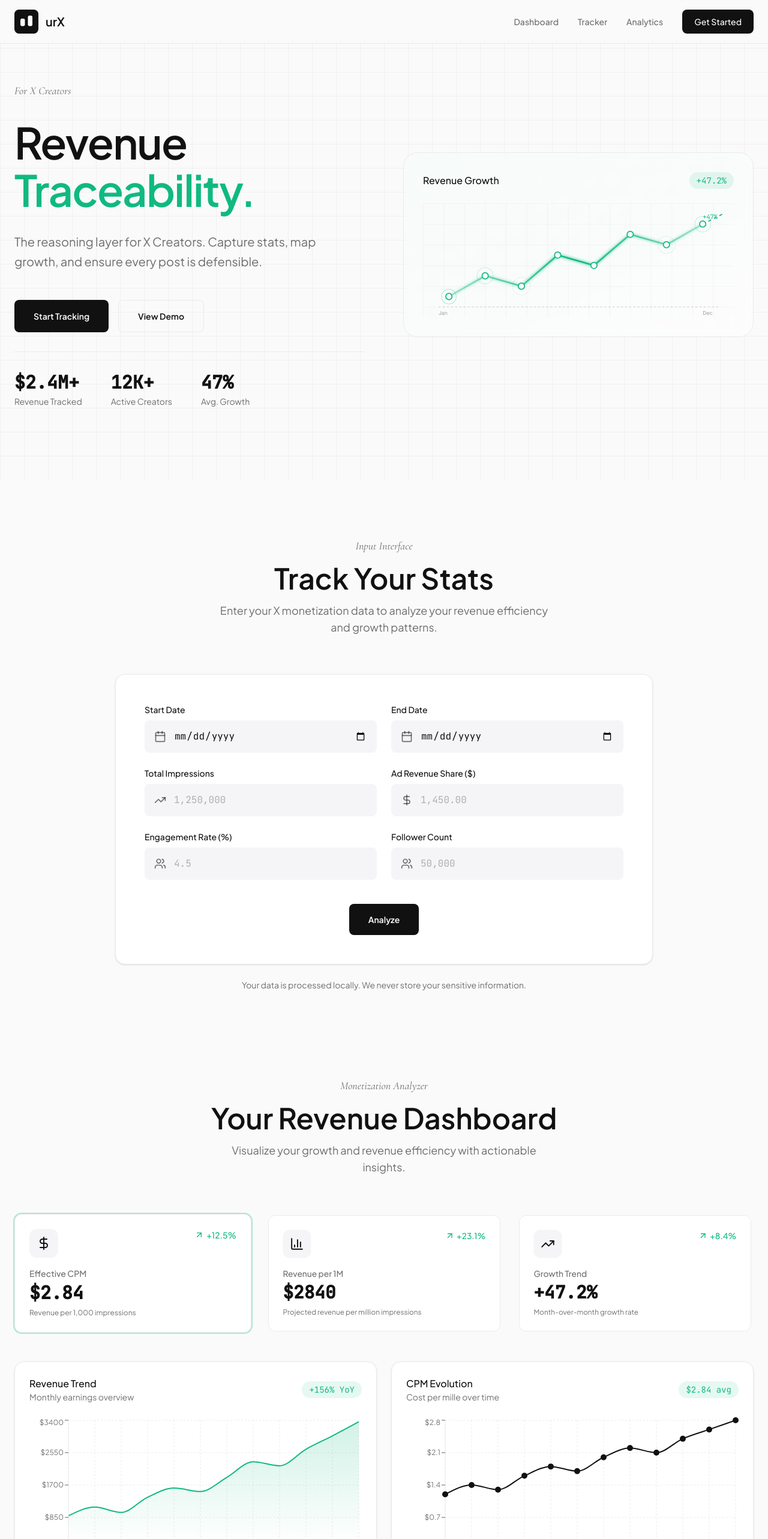
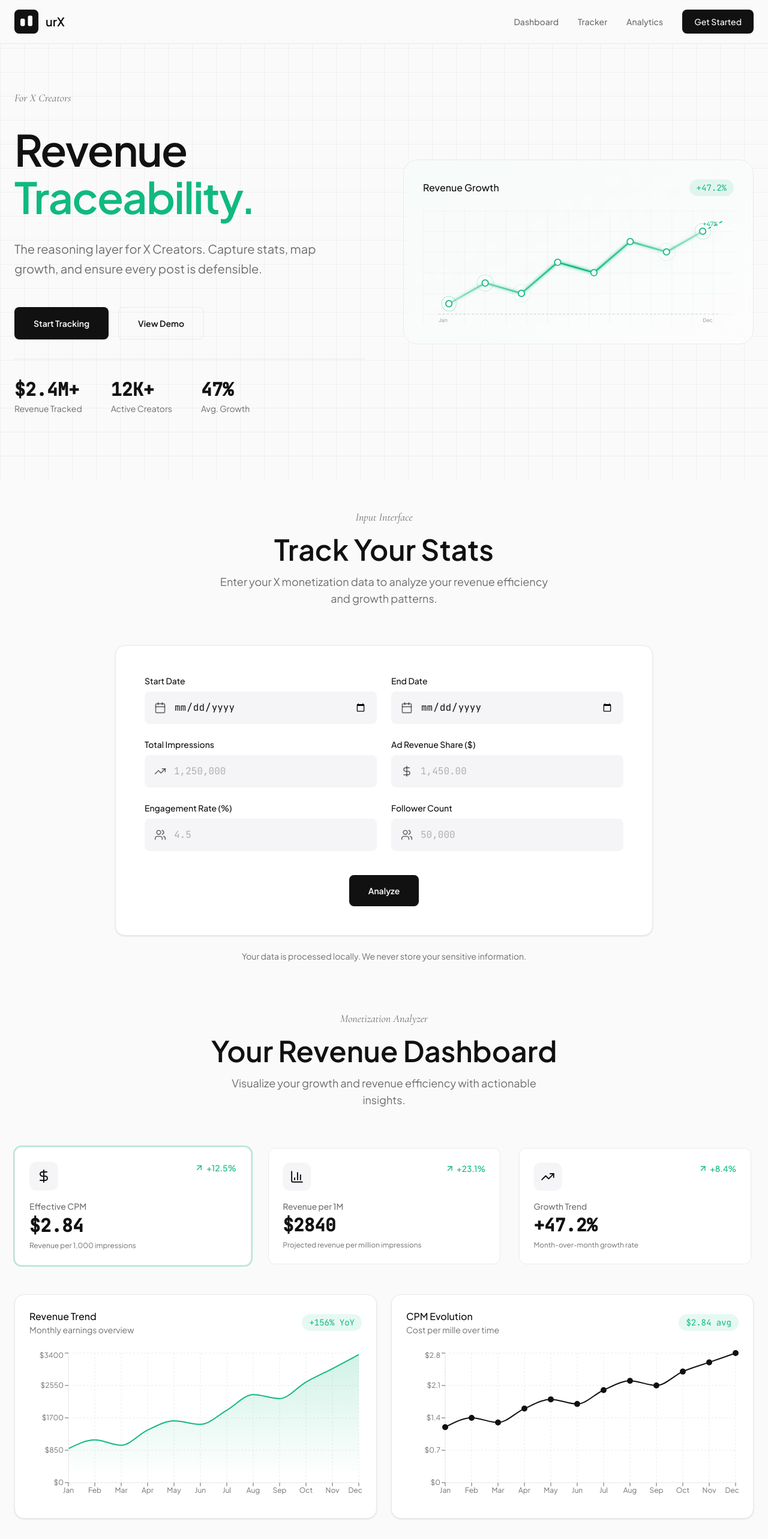
Before and after one commit to bushxcz/urX, a React (Vite) app: page / in a window 1280 px wide. Shown: the top 2566 px of the page at 60% size. Built offline with nearby package versions, Linux system fonts and the light colour scheme.

Commit message:
Reduce vertical spacing around tracker section

```diff
--- a/src/sections/Dashboard.jsx
+++ b/src/sections/Dashboard.jsx
@@ -103,7 +103,7 @@ export default function Dashboard({ data }) {
     };
 
     return (
-        <section id="dashboard" className="relative py-12 md:py-24 px-4 md:px-6">
+        <section id="dashboard" className="relative pt-8 md:pt-12 pb-12 md:pb-24 px-4 md:px-6">
             <div className="max-w-7xl mx-auto">
                 {/* Section Header */}
                 <motion.div
--- a/src/sections/Hero.jsx
+++ b/src/sections/Hero.jsx
@@ -7,7 +7,7 @@ import RevenueGraph from '../components/RevenueGraph';
  */
 export default function Hero() {
     return (
-        <section className="relative min-h-screen flex flex-col justify-center pt-20 pb-10 md:pb-16 px-4 md:px-6">
+        <section className="relative min-h-screen flex flex-col justify-center pt-20 pb-8 md:pb-10 px-4 md:px-6">
             <div className="max-w-7xl mx-auto w-full">
                 <div className="grid lg:grid-cols-2 gap-10 lg:gap-16 items-center">
                     {/* Left Column - Text Content */}
--- a/src/sections/Tracker.jsx
+++ b/src/sections/Tracker.jsx
@@ -76,7 +76,7 @@ export default function Tracker({ onSubmit }) {
     ];
 
     return (
-        <section id="tracker" className="relative pt-12 md:pt-24 pb-8 md:pb-12 px-4 md:px-6">
+        <section id="tracker" className="relative pt-8 md:pt-12 pb-4 md:pb-8 px-4 md:px-6">
             <div className="max-w-4xl mx-auto">
                 {/* Section Header */}
                 <motion.div
```
